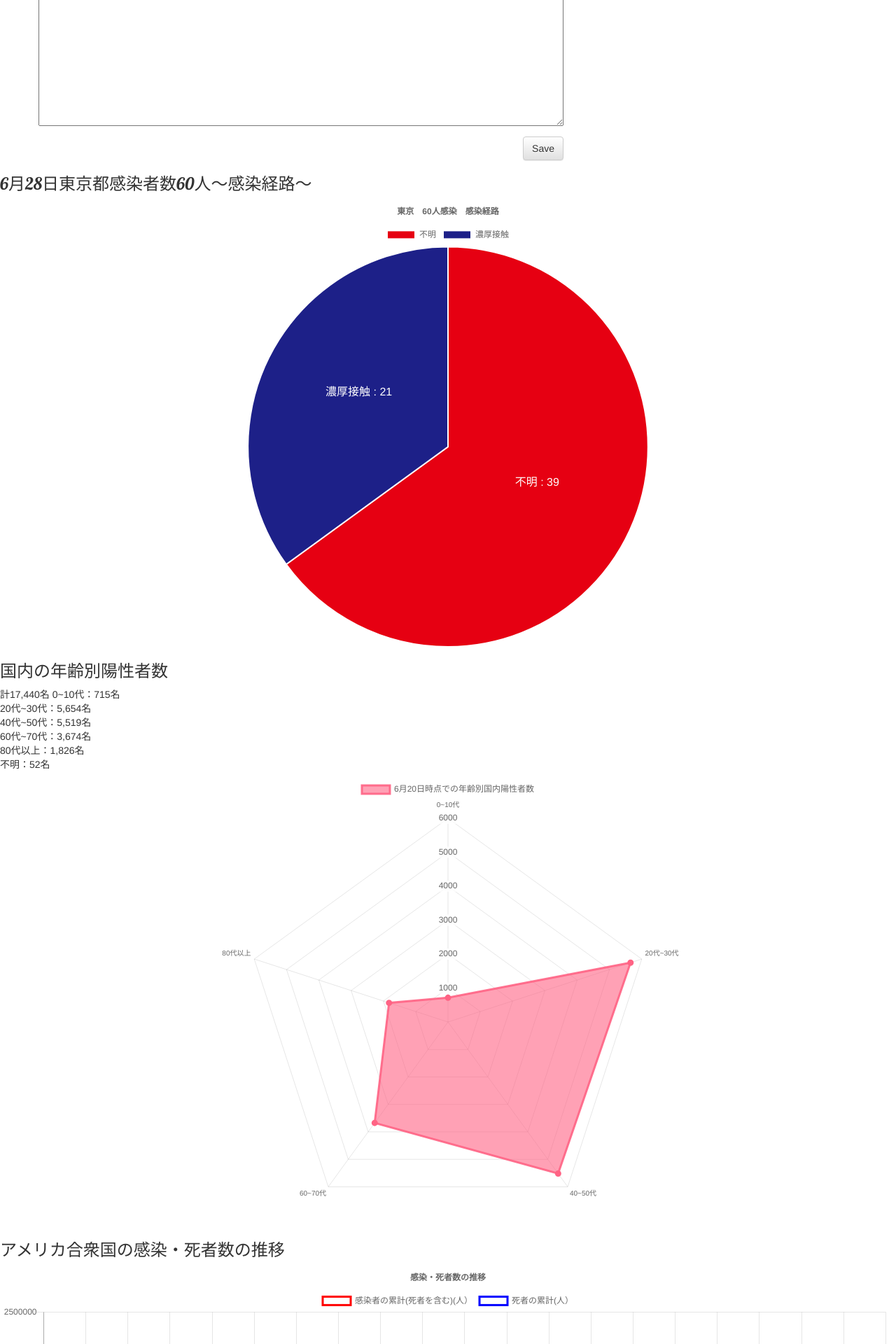
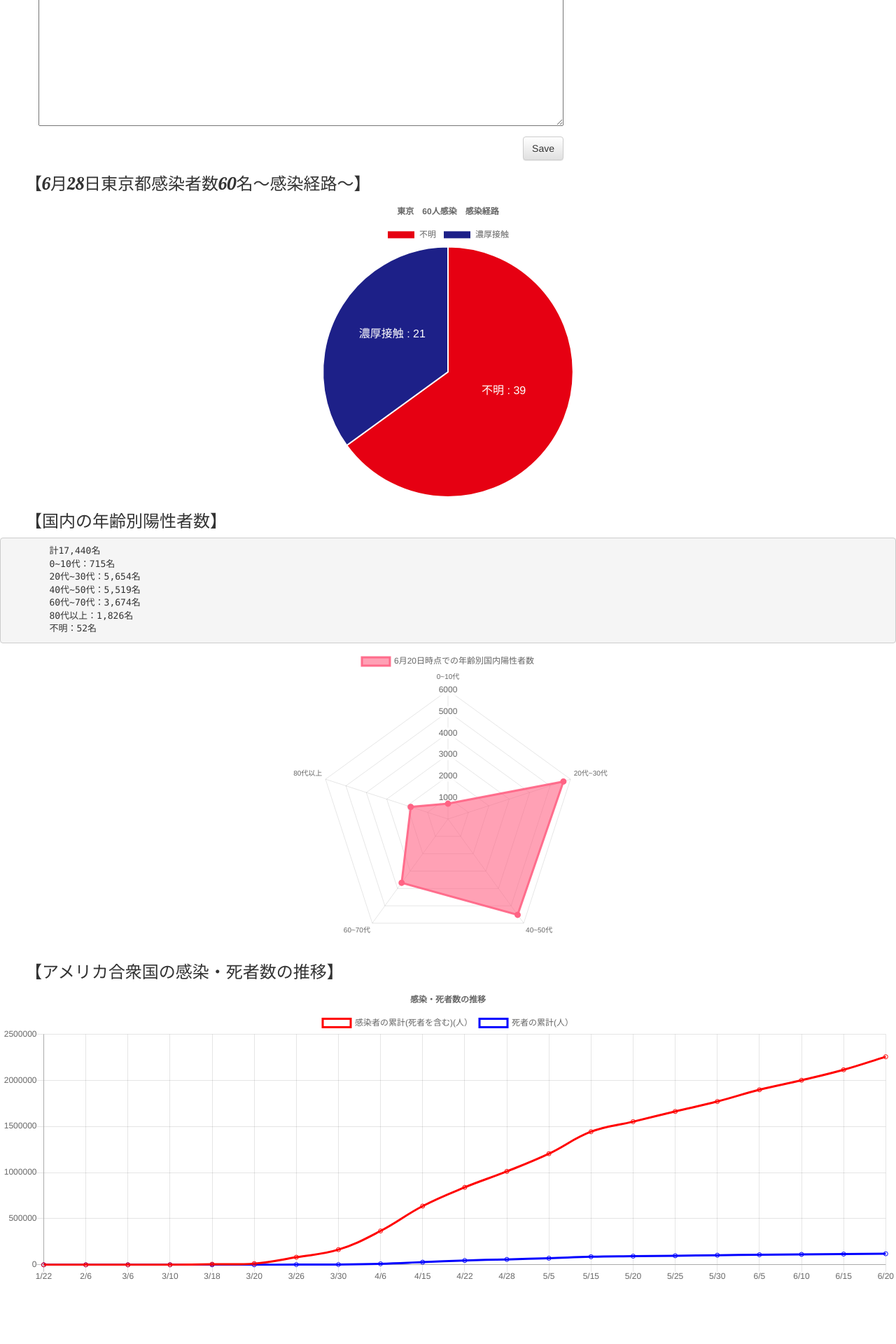
Before and after one commit to karintou84/my-first-blog, a Django app: page /post/new/ in a window 1280 px wide. Shown: the part 339-2259 px from the top of the page at 70% size. After the commit the page ends 2167 px from the top, so only its background shows below. Run offline with Django 3.2, Linux system fonts and the light colour scheme; some libraries are stand-ins or nearby versions.

```diff
--- a/blog/static/blog/css/blog.css
+++ b/blog/static/blog/css/blog.css
@@ -6,11 +6,14 @@
     padding: 20px 20px 20px 40px;
 }
 
+
 .page-header h1, .page-header h1 a, .page-header h1 a:visited, .page-header h1 a:active {
     color: #ffffff;
     font-size: 36pt;
     text-decoration: none;
 }
+
+
 
 .content {
     margin-left: 40px;
--- a/blog/templates/blog/base.html
+++ b/blog/templates/blog/base.html
@@ -28,10 +28,10 @@
   </div>
 
 
+  <h3>　　【6月28日東京都感染者数60名〜感染経路〜】</h3>
 
-  <h3>6月28日東京都感染者数60人〜感染経路〜</h3>
   <meta charset="UTF-8">
-  <canvas id="myChart"></canvas>
+  <canvas id="myChart" height="100px",width="100px"></canvas>
   <script src="https://cdnjs.cloudflare.com/ajax/libs/Chart.js/2.7.3/Chart.bundle.min.js"></script>
 
   <script>
@@ -85,17 +85,19 @@
   });
   </script>
 
-  <h3>国内の年齢別陽性者数</h3>
+
+  <h3>　　【国内の年齢別陽性者数】</h3>
     <p>
-      計17,440名
-      0~10代：715名<br>
-      20代~30代：5,654名<br>
-      40代~50代：5,519名<br>
-      60代~70代：3,674名<br>
-      80代以上：1,826名<br>
-      不明：52名
+      <pre>
+      　計17,440名
+      　0~10代：715名
+      　20代~30代：5,654名
+      　40代~50代：5,519名
+      　60代~70代：3,674名
+      　80代以上：1,826名
+      　不明：52名</pre>
     </p>
-    <canvas id="radar-chart"></canvas>
+    <canvas id="radar-chart" height="100px",width="100px"></canvas>
     <script type="text/javascript">
 
     var ctx = document.getElementById("radar-chart");
@@ -120,8 +122,8 @@
     </script>
 
 
-  <h3>アメリカ合衆国の感染・死者数の推移</h3>
-  <canvas id="myLineChart"></canvas>
+  <h3>　　【アメリカ合衆国の感染・死者数の推移】</h3>
+  <canvas id="myLineChart" height="100px"></canvas>
   <script type="text/javascript">
   var ctx = document.getElementById("myLineChart");
   var myLineChart = new Chart(ctx, {
@@ -153,6 +155,10 @@
   });
   </script>
 
+  <br>
+  <br>
+  <br>
+
 
 
     </body>
```
